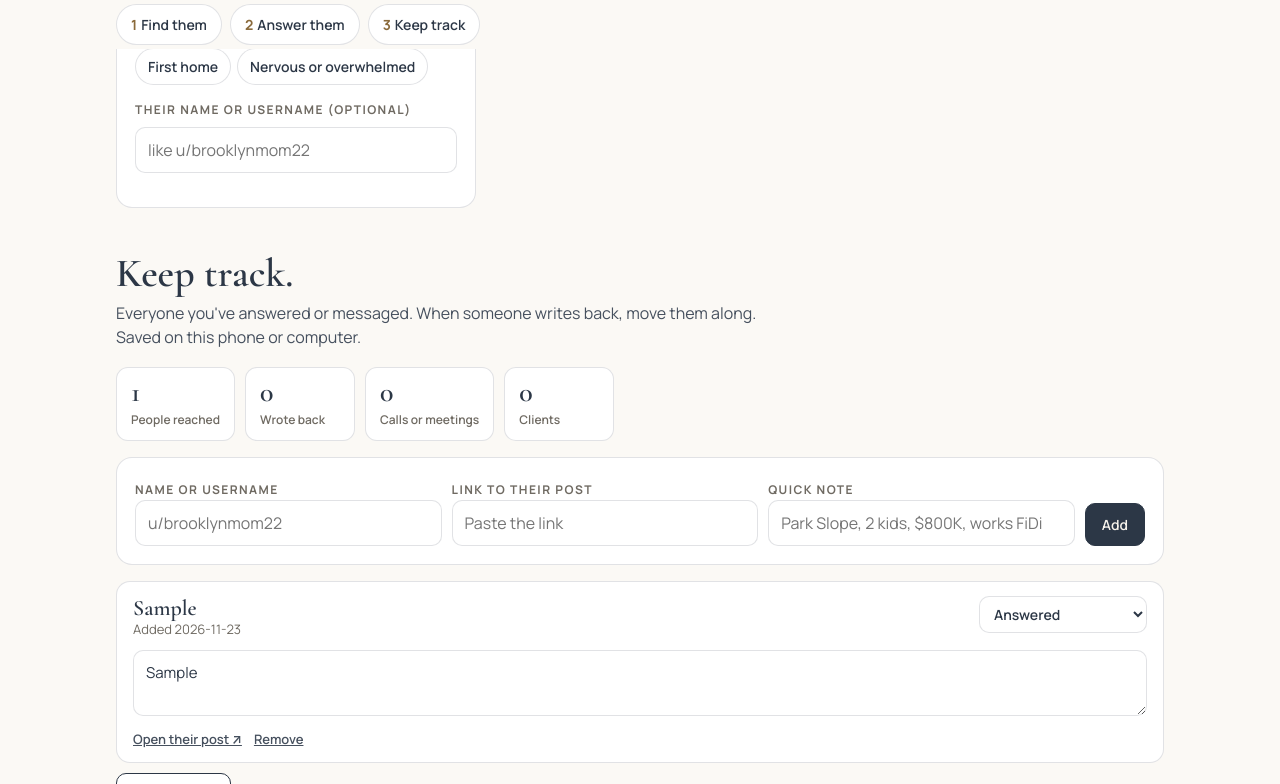
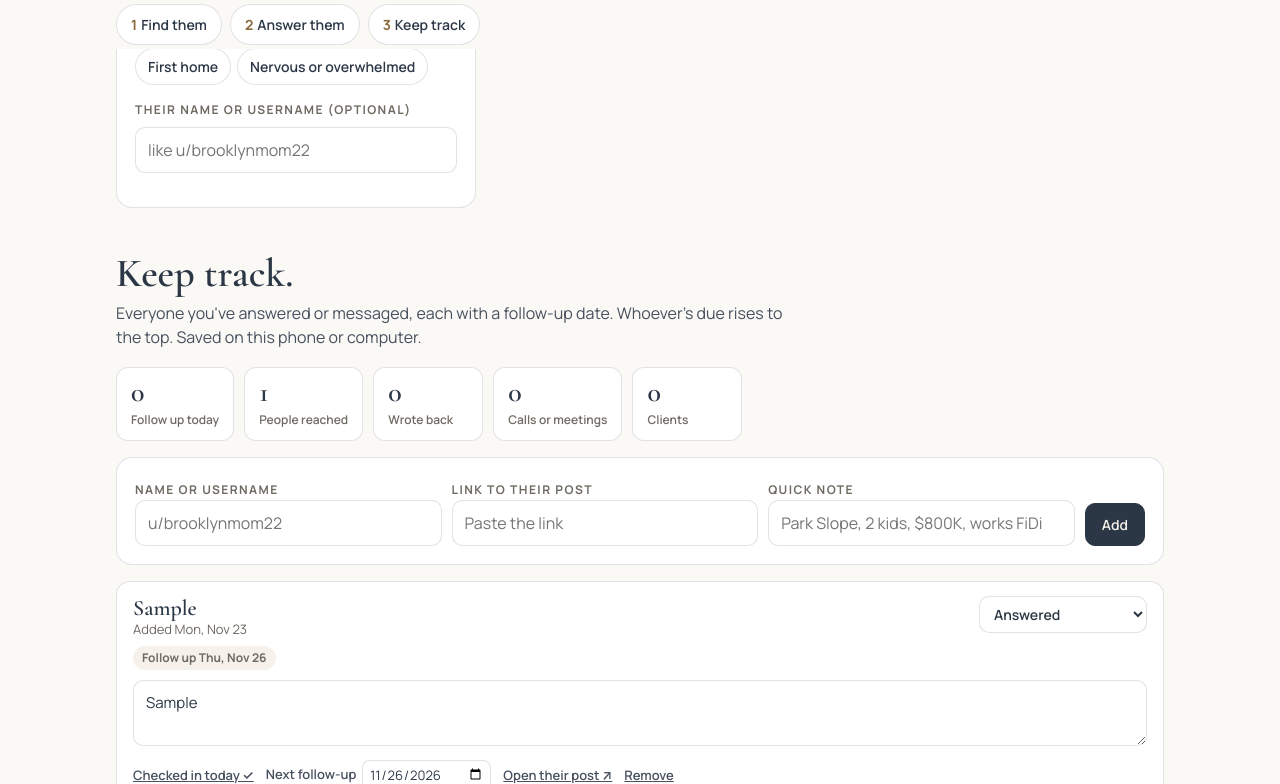
Before and after one commit to JGcitytosuburbs/radar, a plain HTML site: page index.html in a window 1280 px wide. Both pictures are taken after typing "Sample", "Sample", "Sample" into the empty fields and a click on the button "Add". Shown: the part 1911-2695 px from the top of the page. Drawn offline with nearby package versions, Linux system fonts and the light colour scheme.

Commit message:
Follow-up reminders in Keep track
Co-Authored-By: Claude Opus 5.5 <noreply@anthropic.com>

```diff
--- a/index.html
+++ b/index.html
@@ -122,6 +122,15 @@ textarea{min-height:90px;resize:vertical}
 .lp>div:first-child{flex:1 1 260px;min-width:0}
 .fbtip{margin-top:14px}
 .prefill{background:var(--np-bg);color:var(--ink);border-radius:10px;padding:10px 12px;font-size:14px;margin:0 0 12px}
+.due{display:inline-block;margin-top:6px;font-size:12px;font-weight:700;border-radius:999px;padding:3px 9px}
+.due.now,.due.late{background:var(--np-bg);color:var(--np-fg)}
+.due.late{background:var(--no-bg);color:var(--no-fg)}
+.due.soon,.due.later{background:var(--cream);color:var(--stone)}
+.person.isdue{border-color:var(--brass)}
+.stat.hot{border-color:var(--brass);background:var(--np-bg)}
+.nextpick{display:inline-flex;align-items:center;gap:6px;font-weight:600;color:var(--ink-soft)}
+.nextpick input{border:1px solid var(--line);border-radius:8px;padding:4px 6px;font:13px var(--sans);color:var(--ink);background:var(--card)}
+.person .acts{flex-wrap:wrap;align-items:center}
 /* people */
 .addform{display:grid;grid-template-columns:1fr;gap:10px}
 @media(min-width:720px){.addform{grid-template-columns:1fr 1fr 1fr auto;align-items:end}}
@@ -256,7 +265,7 @@ h1,h2,h3{text-wrap:balance}
   <!-- 3. PEOPLE -->
   <section class="block" id="people">
     <h2>Keep track.</h2>
-    <p class="sub">Everyone you've answered or messaged. When someone writes back, move them along. Saved on this phone or computer.</p>
+    <p class="sub">Everyone you've answered or messaged, each with a follow-up date. Whoever's due rises to the top. Saved on this phone or computer.</p>
     <div class="stats" id="stats"></div>
 
     <div class="panel" style="margin-top:16px">
@@ -676,25 +685,45 @@ function build(){
 build();
 $("copy").addEventListener("click",async()=>{const t=$("draft").value;try{await navigator.clipboard.writeText(t)}catch(e){$("draft").select();document.execCommand("copy")}toast("Copied. Paste it as your reply.")});
 
-/* people list */
+/* people list, with follow-up reminders */
 const STAGES=["Answered","They replied","Talking","Call or meeting set","Client!"];
+const NEXT_DAYS=[3,1,3,1,null];   // when to check in next, by stage
+const day=(n=0)=>{const d=new Date();d.setDate(d.getDate()+n);return d.toLocaleDateString("en-CA")}; // YYYY-MM-DD, local time
+const nice=s=>{if(!s)return"";const d=new Date(s+"T12:00:00");return d.toLocaleDateString("en-US",{weekday:"short",month:"short",day:"numeric"})};
 let people=store.get("radar-people",[]);
+people.forEach(p=>{if(p.next===undefined&&p.stage<4)p.next=day(NEXT_DAYS[p.stage])});
 function save(){store.set("radar-people",people);drawPeople()}
-function addPerson(name,link,note){if(!name&&!link)return toast("Add a name or a link first.");people.unshift({id:Date.now(),name:name||"Someone",link,note,stage:0,at:new Date().toISOString().slice(0,10)});save();toast("Added to your list.")}
+function addPerson(name,link,note){if(!name&&!link)return toast("Add a name or a link first.");people.unshift({id:Date.now(),name:name||"Someone",link,note,stage:0,at:day(),next:day(NEXT_DAYS[0])});save();toast("Added. Follow-up set for "+nice(day(NEXT_DAYS[0]))+".")}
+function dueLabel(p){
+  if(p.stage===4||!p.next)return"";
+  const today=day();
+  if(p.next<today)return'<span class="due late">Follow up: overdue</span>';
+  if(p.next===today)return'<span class="due now">Follow up today</span>';
+  if(p.next===day(1))return'<span class="due soon">Follow up tomorrow</span>';
+  return`<span class="due later">Follow up ${esc(nice(p.next))}</span>`;
+}
 function drawPeople(){
+  const today=day();
   const c=STAGES.map((s,i)=>people.filter(p=>p.stage===i).length);
-  $("stats").innerHTML=`<div class="stat"><b>${people.length}</b><span>People reached</span></div><div class="stat"><b>${c[1]+c[2]+c[3]+c[4]}</b><span>Wrote back</span></div><div class="stat"><b>${c[3]+c[4]}</b><span>Calls or meetings</span></div><div class="stat"><b>${c[4]}</b><span>Clients</span></div>`;
-  $("plist").innerHTML=people.length?people.map(p=>`<div class="person" data-id="${p.id}">
-    <div class="top1"><div><div class="nm">${esc(p.name)}</div><div class="meta">Added ${esc(p.at)}</div></div>
+  const due=people.filter(p=>p.stage<4&&p.next&&p.next<=today).length;
+  $("stats").innerHTML=`<div class="stat${due?" hot":""}"><b>${due}</b><span>Follow up today</span></div><div class="stat"><b>${people.length}</b><span>People reached</span></div><div class="stat"><b>${c[1]+c[2]+c[3]+c[4]}</b><span>Wrote back</span></div><div class="stat"><b>${c[3]+c[4]}</b><span>Calls or meetings</span></div><div class="stat"><b>${c[4]}</b><span>Clients</span></div>`;
+  const order=p=>p.stage===4?"9":(p.next||"8");
+  const list=[...people].sort((a,b)=>order(a)<order(b)?-1:order(a)>order(b)?1:b.id-a.id);
+  $("plist").innerHTML=list.length?list.map(p=>`<div class="person${p.stage<4&&p.next&&p.next<=today?" isdue":""}" data-id="${p.id}">
+    <div class="top1"><div><div class="nm">${esc(p.name)}</div><div class="meta">Added ${esc(nice(p.at)||p.at)}</div>${dueLabel(p)}</div>
       <select data-act="stage" aria-label="Where things stand">${STAGES.map((s,i)=>`<option value="${i}" ${p.stage===i?"selected":""}>${s}</option>`).join("")}</select></div>
     <textarea data-act="note" placeholder="Notes: where they live now, budget, kids, timing…">${esc(p.note||"")}</textarea>
-    <div class="acts">${p.link?`<a href="${esc(p.link)}" target="_blank" rel="noopener">Open their post ↗</a>`:""}<button data-act="del">Remove</button></div>
+    <div class="acts">${p.stage<4?`<button data-act="checked">Checked in today ✓</button><label class="nextpick">Next follow-up <input type="date" data-act="next" value="${esc(p.next||"")}"></label>`:""}${p.link?`<a href="${esc(p.link)}" target="_blank" rel="noopener">Open their post ↗</a>`:""}<button data-act="del">Remove</button></div>
   </div>`).join(""):'<p class="empty">No one yet. Answer your first post above, then add them here.</p>';
 }
 $("plist").addEventListener("change",e=>{const el=e.target.closest("[data-act]");if(!el)return;const p=people.find(x=>x.id==el.closest(".person").dataset.id);
-  if(el.dataset.act==="stage"){p.stage=+el.value;save();if(p.stage===4)toast("A new client! 🎉")}
+  if(el.dataset.act==="stage"){p.stage=+el.value;p.next=NEXT_DAYS[p.stage]===null?null:day(NEXT_DAYS[p.stage]);save();if(p.stage===4)toast("A new client! 🎉");else toast("Next follow-up: "+nice(p.next)+".")}
+  if(el.dataset.act==="next"){p.next=el.value||null;save()}
   if(el.dataset.act==="note"){p.note=el.value;store.set("radar-people",people)}});
-$("plist").addEventListener("click",e=>{const el=e.target.closest("[data-act=del]");if(!el)return;if(el.dataset.sure!=="1"){el.dataset.sure="1";el.textContent="Tap again to remove";setTimeout(()=>{el.dataset.sure="";el.textContent="Remove"},3000);return}
+$("plist").addEventListener("click",e=>{
+  const chk=e.target.closest("[data-act=checked]");
+  if(chk){const p=people.find(x=>x.id==chk.closest(".person").dataset.id);p.next=day(p.stage>=2?7:4);p.last=day();save();toast("Nice. Next follow-up: "+nice(p.next)+".");return}
+  const el=e.target.closest("[data-act=del]");if(!el)return;if(el.dataset.sure!=="1"){el.dataset.sure="1";el.textContent="Tap again to remove";setTimeout(()=>{el.dataset.sure="";el.textContent="Remove"},3000);return}
   people=people.filter(x=>x.id!=el.closest(".person").dataset.id);save()});
 $("pAdd").addEventListener("click",()=>{addPerson($("pName").value.trim(),$("pLink").value.trim(),$("pNote").value.trim());["pName","pLink","pNote"].forEach(i=>$(i).value="")});
 $("addFromHelper").addEventListener("click",()=>{
@@ -703,7 +732,7 @@ $("addFromHelper").addEventListener("click",()=>{
   addPerson($("theirName").value.trim(),"",`Looking in ${where}, budget ${BUDGET[state.budget].replace(/^(in the|of) /,"")}. Suggested ${PICKS[state.vibe][state.budget].join(", ")}.`);
   location.hash="people"});
 $("export").addEventListener("click",()=>{
-  const lines=[["Name","Stage","Added","Link","Notes"]].concat(people.map(p=>[p.name,STAGES[p.stage],p.at,p.link||"",p.note||""]));
+  const lines=[["Name","Stage","Added","Next follow-up","Link","Notes"]].concat(people.map(p=>[p.name,STAGES[p.stage],p.at,p.next||"",p.link||"",p.note||""]));
   const csv=lines.map(l=>l.map(x=>'"'+String(x).replace(/"/g,'""')+'"').join(",")).join("\n");
   copyText(csv).then(ok=>toast(ok?"Copied. Paste it into a spreadsheet or a note.":"Couldn't copy here."))});
 drawPeople();
```
